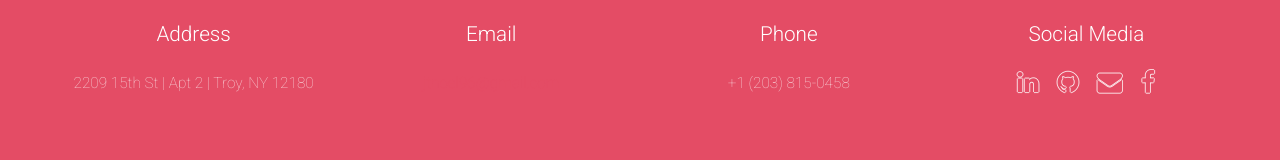
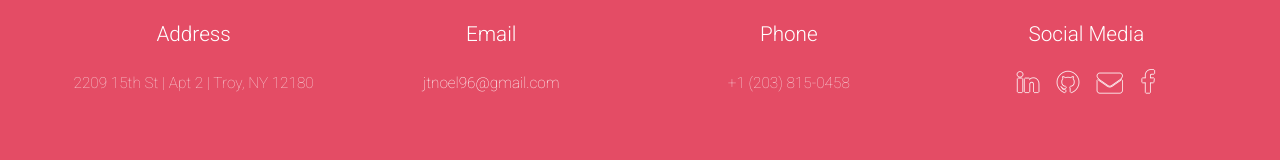
Before and after one commit to noeljt/JosephNoel, a website: page public/index.html in a window 1280 px wide. Shown: the part 6325-6485 px from the top of the page. Drawn offline with nearby package versions, Linux system fonts and the light colour scheme.

Commit message:
Fix invisible email link

```diff
--- a/public/css/main.css
+++ b/public/css/main.css
@@ -4023,3 +4023,7 @@ i::before {
 	border-radius: 50%;
 	margin-bottom: 24px;
 }
+
+#contactEmail {
+	color: white;
+}
--- a/public/index.html
+++ b/public/index.html
@@ -226,7 +226,7 @@
                             </section>
                             <section class="3u 6u(medium) 12u$(small)">
                                 <h3>Email</h3>
-                                <a href="mailto:jtnoel96@gmail.com"><p>jtnoel96@gmail.com</p></a>
+                                <a id="contactEmail" href="mailto:jtnoel96@gmail.com"><p>jtnoel96@gmail.com</p></a>
                             </section>
                             <section class="3u 6u(medium) 12u$(small)">
                                 <h3>Phone</h3>
```
